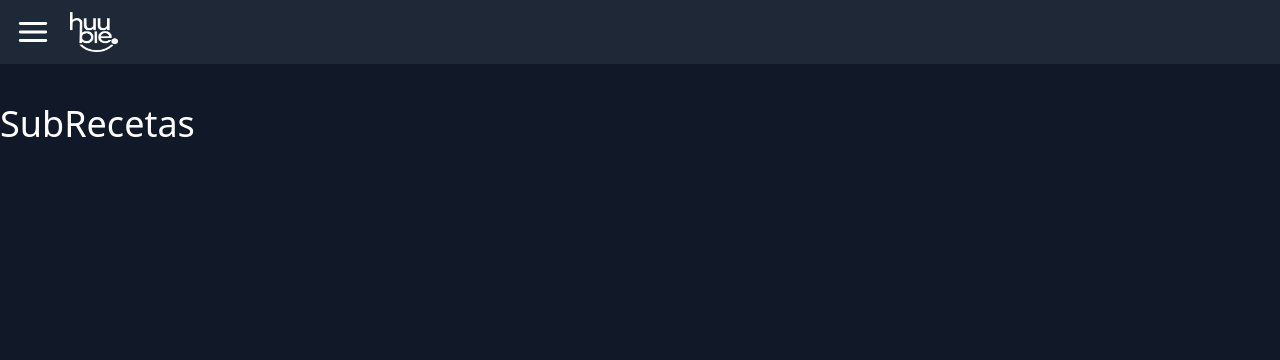
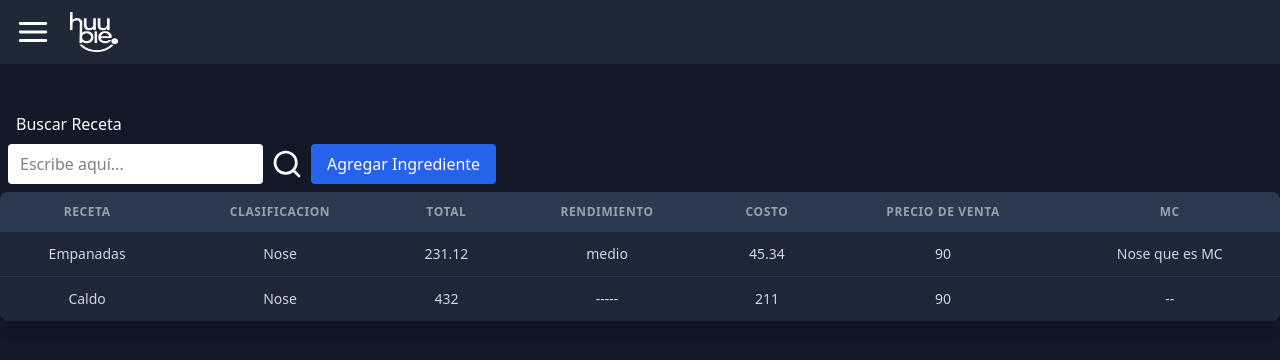
Before and after one commit to DiegoGB234/HUUBIE, a React (Vite) app: page /subRecetas in a window 1280 px wide. Shown: the top 360 px of the page. Built offline with nearby package versions, Linux system fonts and the light colour scheme.

Commit message:
version1.4

```diff
--- a/src/module/costosys/components/table.tsx
+++ b/src/module/costosys/components/table.tsx
@@ -1,70 +1,50 @@
 import type { ReactNode } from "react"
-
+// para que pueda aceptar tipos de datos como string,int y float
+interface  TableRow {
+  [key: string]: string | number;
+}
 interface InheritedTableProps {
+  // obteniendo el contenido de las clases hijos
   children: ReactNode;
+  // obteniedo los paremetros que va tener la tablla ya sea ingredientes o en otra cosa
+  tableProperties: {[key:string]: string}
+  //obtenido el contenido o el valor
+  tableContent:TableRow[]
 }
 
-function InheritedTable({children}:InheritedTableProps){
+function InheritedTable({children,tableProperties,tableContent}:InheritedTableProps){
+    // obtenemos los elementos de la tabla que sera los th que vamos a usar par el tb
+      const contentTi = Object.keys(tableProperties);
     return(
         <>
-            {/* Apartados de los botones */}
-
+            {/* Apartados de los botones que son de una classe hijo*/}
             <main className=" p-2">
                 {children}
             </main>
             <div className="overflow-x-auto rounded-lg shadow-lg">
-                <table className="min-w-full table-auto text-sm text-left text-gray-300 bg-[#1E2738]">
+                <table className="min-w-full table-auto text-sm text-center text-gray-300 bg-[#1E2738]">
                     <thead className="bg-[#2B3A4F] text-xs uppercase tracking-wider text-gray-400">
                     <tr>
-                        <th className="px-4 py-3">Nombre</th>
-                        <th className="px-4 py-3">Unidad</th>
-                        <th className="px-4 py-3">Marca</th>
-                        <th className="px-4 py-3">Contenido neto</th>
-                        <th className="px-4 py-3">Precio</th>
-                        <th className="px-4 py-3">Precio unitario</th>
-                        <th className="px-4 py-3">Descripcion</th>
-
+                        {contentTi.map((i)=>(
+                          <th className="px-4 py-3" key={i}>{tableProperties[i]}</th>
+                         ))}
                     </tr>
                     </thead>
                     <tbody className="divide-y divide-[#2B3A4F]">
-                        <tr className="hover:bg-[#273044]">
-                            <td className="px-4 py-3">Ejempplo</td>
-                            <td className="px-4 py-3">Ejemplo</td>
-                            {/* <td className="px-4 py-3">
-                            <div>
-                                <div className="text-white font-medium">Torneo de tennis</div>
-                                <div className="text-gray-400 text-sm">Sergio</div>
-                            </div>
-                            </td> */}
-                            {/*  text-gray-500 */}
-                            <td className="px-4 py-3 text-center">Ejemp</td>
-                            <td className="px-4 py-3 text-center ">Ejemplo</td>
-                            <td className="px-4 py-3 text-center">Ejemplo</td>
-                            <td className="px-4 py-3">Ejemplo</td>
-                            <td className="px-4 py-3">Ejemplo</td>
-
-                        </tr>
-                        <tr className="hover:bg-[#273044]">
-                            <td className="px-4 py-3">Ejempplo</td>
-                            <td className="px-4 py-3">Ejemplo</td>
-                            {/* <td className="px-4 py-3">
-                            <div>
-                                <div className="text-white font-medium">Torneo de tennis</div>
-                                <div className="text-gray-400 text-sm">Sergio</div>
-                            </div>
-                            </td> */}
-                            {/*  text-gray-500 */}
-                            <td className="px-4 py-3 text-center">Ejemp</td>
-                            <td className="px-4 py-3 text-center ">Ejemplo</td>
-                            <td className="px-4 py-3 text-center">Ejemplo</td>
-                            <td className="px-4 py-3">Ejemplo</td>
-                            <td className="px-4 py-3">Ejemplo</td>
-
-                        </tr>
+                         {/* desglozando los datos del arrglo */}
+                         {/* "k" es para el contenido de los diccionarios */}
+                         {/* "j" es para el recorrido de los diccionarios" */}
+                         {/* "h" es el iterador de los titulos de la tabla que se encuentra en th*/}
+                         {tableContent.map((k,j)=>(
+                            <tr className="hover:bg-[#273044]" key={j}>
+                              {contentTi.map((h)=>(
+                                <td className="px-4 py-3">{k[h]}</td>
+                              ))}
+                            </tr>
+                         ))}
                     </tbody>
                 </table>
             </div>
-
         </>
     )
 }
--- a/src/module/costosys/layouts/Ingredients.tsx
+++ b/src/module/costosys/layouts/Ingredients.tsx
@@ -3,18 +3,48 @@ import FormEre from "../components/form.tsx";
 import InheritedTable from "../components/table.tsx"
 
 import { useState } from "react";
-
+// icono
 import { Search } from 'lucide-react';
-
-
-
-
 function Ingredientes(){
     const [isOpen, setIsOpen] = useState(false);
+    // titulos de la tabla de la tabla de ingredientes
+    // Los titulos los dejaremos como
+    const valuesTable = {
+        name:'nombre',
+        unit:'unidad',
+        brand:'marca',
+        netContent:'Contenido neto',
+        price:'Precio',
+        unitPrice:'Precio Unitario',
+        description:'Descripcion'
+    }
+    // contenido de los ingredientes
+
+    const contenTable =[
+        {
+            name:'Manzana',
+            unit:'nose',
+            brand:'El amigo',
+            netContent:'12',
+            price:'1231',
+            unitPrice:'2',
+            description:'Es una mazanana que es una fruta'
+        },
+         {
+            name:'Pera',
+            unit:'nose',
+            brand:'El ruso',
+            netContent:32,
+            price:12.1,
+            unitPrice:12.21,
+            description:'Es una pera, que es una fruta'
+        },
+    ]
     return (
 
         <SideBar>
-           <InheritedTable >
+            {/* Reviendo los valores que pide la funcion de table de components */}
+           <InheritedTable tableProperties={valuesTable} tableContent={contenTable} >
             <div className="flex flex-col col-auto gap-2">
                 <label className="text-white px-2" htmlFor="buscar-ingredientes">
                 Buscar ingredientes
@@ -28,8 +58,9 @@ function Ingredientes(){
                     placeholder="Escribe aquí..."
                 />
                 <Search size={32} className="text-white active:opacity-80 transition-opacity duration-200" />
+                {/* Este boton solo habre una ventana */}
                 <button
-                    onClick={() => setIsOpen(prev => !prev)}
+                    onClick={() => setIsOpen(true)}
                     className="text-white px-4 py-2 rounded"
                     style={{ backgroundColor: '#2563EB' }}
                 >
@@ -37,11 +68,13 @@ function Ingredientes(){
                 </button>
                 </div>
             </div>
-              {isOpen && <FormEre isOpen={isOpen} setIsOpen={setIsOpen} /> }
+
+            {isOpen && <FormEre isOpen={isOpen} setIsOpen={setIsOpen} /> }
 
            </InheritedTable>
         </SideBar>
     )
 }
 
+
 export default Ingredientes
--- a/src/module/costosys/layouts/SubRecetas.tsx
+++ b/src/module/costosys/layouts/SubRecetas.tsx
@@ -1,9 +1,74 @@
 import SideBar from "../components/SideBar"
+import FormEre from "../components/form";
+import InheritedTable from "../components/table";
+import { useState } from "react";
+// icono
+import { Search } from 'lucide-react';
+
 export default function SubRecetas(){
+     const [isOpen, setIsOpen] = useState(false);
+
+    // los valores que va tener en la tabla  de sub recetas
+      const valuesTable = {
+        recipe:'Receta',
+        classification:'Clasificacion',
+        total:'Total',
+        performance:'Rendimiento',
+        cost:'Costo',
+        salePreci:' Precio de venta',
+        mc:'MC'
+    }
+    // contenido de  subRecetas
+    const contenTable =[
+        {
+            recipe:'Empanadas',
+            classification:'Nose',
+            total:231.12,
+            performance:'medio',
+            cost:45.34,
+            salePreci:90,
+            mc:'Nose que es MC'
+        },
+         {
+            recipe:'Caldo',
+            classification:'Nose',
+            total:432,
+            performance:'-----',
+            cost:211,
+            salePreci:90,
+            mc:'--'
+        },
+    ]
     return(
         <SideBar>
+             <InheritedTable tableContent={contenTable} tableProperties={valuesTable}>
+             <div className="flex flex-col col-auto gap-2">
+                <label className="text-white px-2" htmlFor="buscar-ingredientes">
+                Buscar Receta
+                </label>
 
-            <div className="text-white text-4xl"> SubRecetas</div>
+                <div className="flex items-center gap-2">
+                <input
+                    id="buscar-ingredientes"
+                    type="text"
+                    className=" bg-white rounded px-3 py-2"
+                    placeholder="Escribe aquí..."
+                />
+                <Search size={32} className="text-white active:opacity-80 transition-opacity duration-200" />
+                {/* Este boton solo habre una ventana */}
+                <button
+                    onClick={() => setIsOpen(true)}
+                    className="text-white px-4 py-2 rounded"
+                    style={{ backgroundColor: '#2563EB' }}
+                >
+                    Agregar Ingrediente
+                </button>
+                </div>
+            </div>
+
+            {isOpen && <FormEre isOpen={isOpen} setIsOpen={setIsOpen} /> }
+
+           </InheritedTable>
         </SideBar>
     )
 }
```
